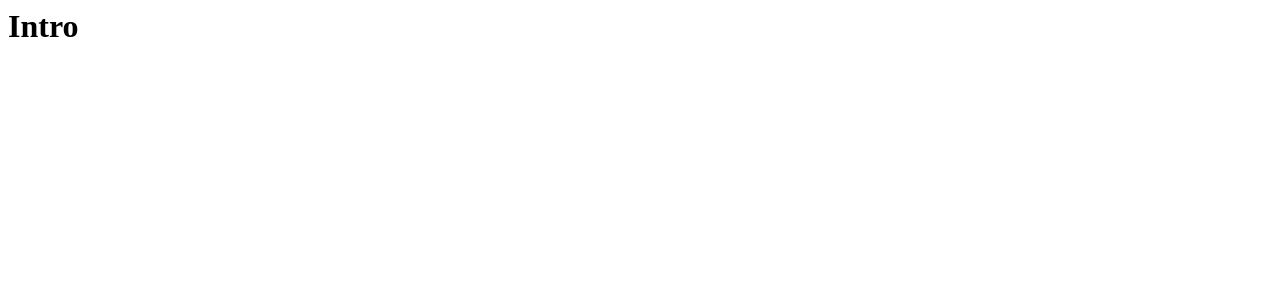
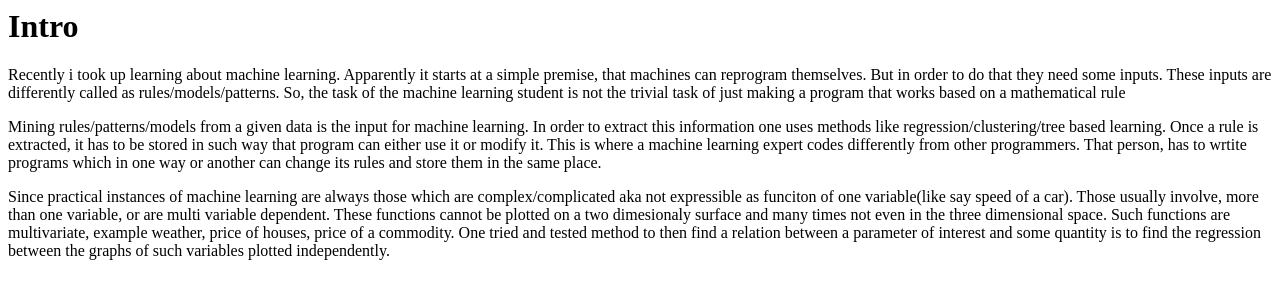
Before and after one commit to kurianCoding/ml_deep, a plain HTML site: page index.html in a window 1280 px wide. Drawn offline with Linux system fonts and the light colour scheme.

Commit message:
adding some initial remarks

```diff
--- a/index.html
+++ b/index.html
@@ -7,6 +7,16 @@
     <body>
 	<p>
 	<h1>Intro</h1>
+
+	<p>Recently i took up learning about machine learning. Apparently it starts at a simple
+	premise, that machines can reprogram themselves. But in order to do that they need some
+	inputs. These inputs are differently called as rules/models/patterns. So, the task of the
+	machine learning student is not the trivial task of just making a program that works based
+	on a mathematical rule</p>
+
+	<p>Mining rules/patterns/models from a given data is the input for machine learning. In order to extract this information one uses methods like regression/clustering/tree based learning. Once a rule is extracted, it has to be stored in such way that program can either use it or modify it. This is where a machine learning expert codes differently from other programmers. That person, has to wrtite programs which in one way or another can change its rules and store them in the same place.</p>
+
+	<P>Since practical instances of machine learning are always those which are complex/complicated aka not expressible as funciton of one variable(like say speed of a car). Those usually involve, more than one variable, or are multi variable dependent. These functions cannot be plotted on a two dimesionaly surface and many times not even in the three dimensional space. Such functions are multivariate, example weather, price of houses, price of a commodity. One tried and tested method to then find a relation between a parameter of interest and some quantity is to find the regression between the graphs of such variables plotted independently.</P>
 	</p>
     </body>
 </html>
```
